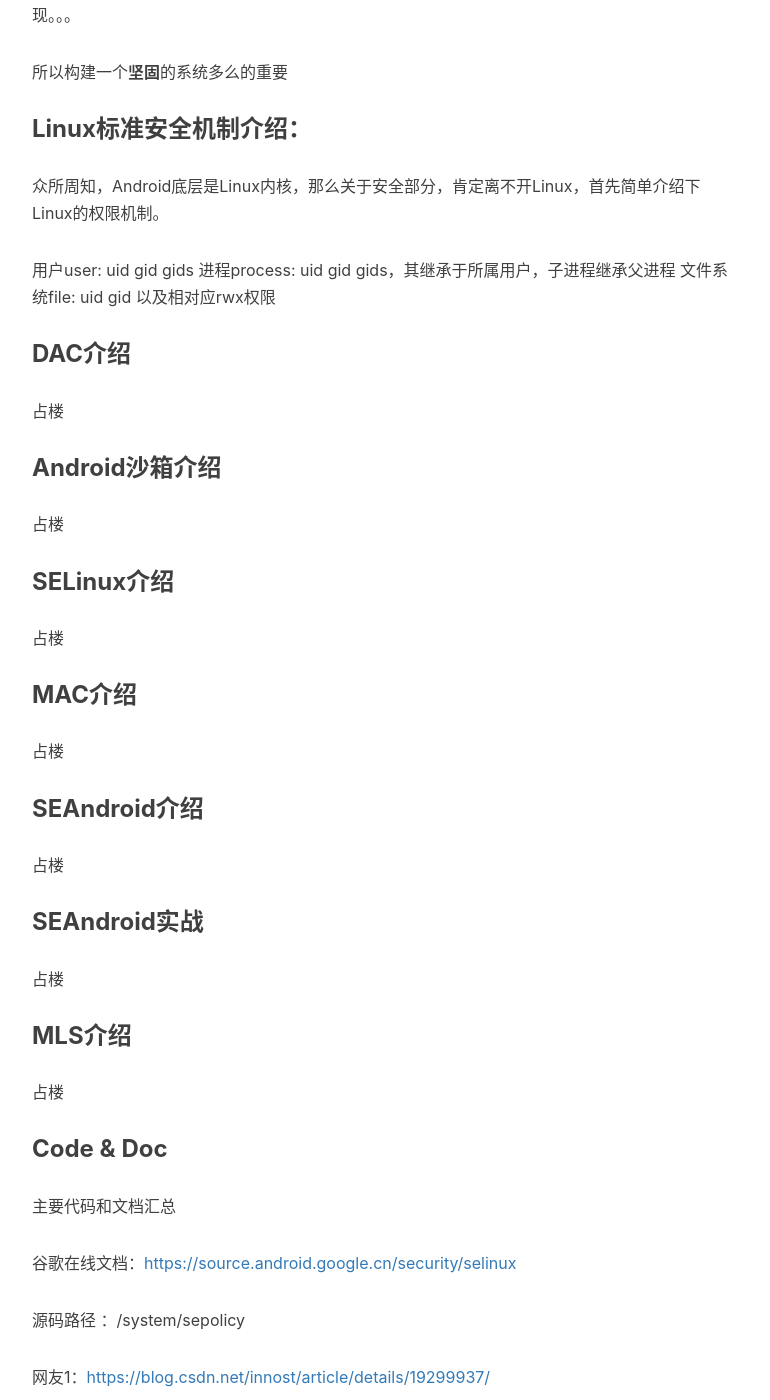
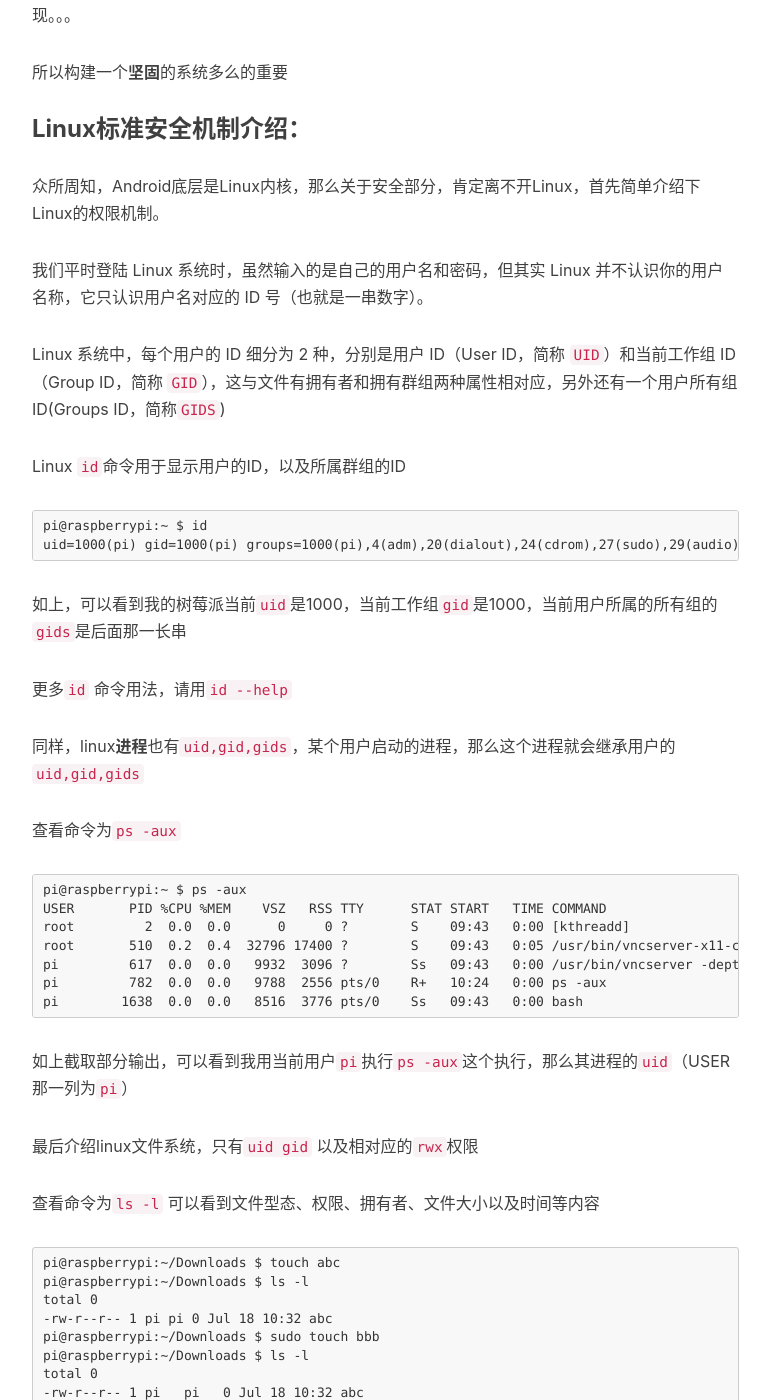
Before and after one commit to Nathan-Feng/Nathan-Feng.github.io, a Jekyll site: the page built from _posts/2021-07-15-selinux-seandroid.md, in a window 1280 px wide and 1400 px high, scrolled down 1177 px. Shown: the whole window, without its empty margins (233-1003 px from the left). Built offline with Jekyll 4.4.1, drawn with Linux system fonts in a browser that asks for light colours; nearby versions of some CDN libraries; comment, search, counter and statistics services are not loaded; some of the changed text lies outside the part shown.

Commit message:
update
update

````diff
--- a/_posts/2021-07-15-selinux-seandroid.md
+++ b/_posts/2021-07-15-selinux-seandroid.md
@@ -40,13 +40,78 @@
 
 众所周知，Android底层是Linux内核，那么关于安全部分，肯定离不开Linux，首先简单介绍下Linux的权限机制。
 
-用户user: uid gid gids
-进程process: uid gid gids，其继承于所属用户，子进程继承父进程
-文件系统file: uid gid 以及相对应rwx权限
+我们平时登陆 Linux 系统时，虽然输入的是自己的用户名和密码，但其实 Linux 并不认识你的用户名称，它只认识用户名对应的 ID 号（也就是一串数字）。
+
+Linux 系统中，每个用户的 ID 细分为 2 种，分别是用户 ID（User ID，简称 `UID`）和当前工作组 ID（Group ID，简称 `GID`），这与文件有拥有者和拥有群组两种属性相对应，另外还有一个用户所有组ID(Groups ID，简称`GIDS`)
+
+Linux `id`命令用于显示用户的ID，以及所属群组的ID
+
+```
+pi@raspberrypi:~ $ id
+uid=1000(pi) gid=1000(pi) groups=1000(pi),4(adm),20(dialout),24(cdrom),27(sudo),29(audio),44(video),46(plugdev),60(games),100(users),105(input),109(netdev),997(gpio),998(i2c),999(spi)
+```
+
+如上，可以看到我的树莓派当前`uid`是1000，当前工作组`gid`是1000，当前用户所属的所有组的`gids`是后面那一长串
+
+更多`id` 命令用法，请用`id --help`
+
+同样，linux**进程**也有`uid,gid,gids`，某个用户启动的进程，那么这个进程就会继承用户的`uid,gid,gids`
+
+查看命令为`ps -aux`
+
+```
+pi@raspberrypi:~ $ ps -aux
+USER       PID %CPU %MEM    VSZ   RSS TTY      STAT START   TIME COMMAND
+root         2  0.0  0.0      0     0 ?        S    09:43   0:00 [kthreadd]
+root       510  0.2  0.4  32796 17400 ?        S    09:43   0:05 /usr/bin/vncserver-x11-core -service
+pi         617  0.0  0.0   9932  3096 ?        Ss   09:43   0:00 /usr/bin/vncserver -depth 16 -geometry 1024x768 :1
+pi         782  0.0  0.0   9788  2556 pts/0    R+   10:24   0:00 ps -aux
+pi        1638  0.0  0.0   8516  3776 pts/0    Ss   09:43   0:00 bash
+```
+
+如上截取部分输出，可以看到我用当前用户`pi`执行`ps -aux`这个执行，那么其进程的`uid`（USER那一列为`pi`）
+
+最后介绍linux文件系统，只有`uid gid` 以及相对应的`rwx`权限
+
+查看命令为`ls -l` 可以看到文件型态、权限、拥有者、文件大小以及时间等内容
+
+```
+pi@raspberrypi:~/Downloads $ touch abc
+pi@raspberrypi:~/Downloads $ ls -l
+total 0
+-rw-r--r-- 1 pi pi 0 Jul 18 10:32 abc
+pi@raspberrypi:~/Downloads $ sudo touch bbb
+pi@raspberrypi:~/Downloads $ ls -l
+total 0
+-rw-r--r-- 1 pi   pi   0 Jul 18 10:32 abc
+-rw-r--r-- 1 root root 0 Jul 18 10:32 bbb
+pi@raspberrypi:~/Downloads $
+```
+
+如上，我在当前目录下使用当前用户`pi`创建了一个文件，那么从结果来看`-rw-r--r-- 1 pi pi 0 Jul 18 10:32 abc`我们就知道了这个文件的`uid`为pi ,`gid`为pi，其`rwx`权限为`-rw-r--r--`,其中第一个横杠`-`代表是一个文件,其余的9位，以3位为一组，分别代表当前用户对着文件的所有权，当前用户组对这个文件的所有权，以及其他用户组对这个文件的所有权，
+
+当我切换到root用户去创建一个文件夹的时候，那么可以看到其`uid gid`也变成了root
+
+总结一下：
+
+* 系统上的每个进程(运行中的程序)都作为一个特定的用户来运行
+* 每个文件都归一个特定的用户所有
+* 对资源(文件和目录等)的访问受用户所限制
+* 正在运行的进程所关联的用户可以决定该进程可访问的资源(文件/目录等）
 
 ### DAC介绍
 
-占楼
+全称：Discretionary access control (DAC) 自主式权限控制
+
+概念：如果一个用户拥有一个文件，那么用户可以允许自由的控制文件的读写和执行权限，那么就叫DAC
+
+上一节介绍的Linux标准安全机制就是属于DAC，那么这个机制有什么特点(缺点)吗
+
+1. 资源所有权掌握在特定用户的手里，导致资源可能被乱用
+2. 用户的区分度比较低，系统上只有两个特权等级：普通user和超级用户root
+3. 读权限可以转移，导致信息可以任意流动，比如用户A允许文件被B用户读，那么B读到文件后，可以转手传递给C
+
+可以看到这种DAC模式无论是用户和资源都难以控制，因此大家都想疯狂拿到root权限，然后就可以为所欲为
 
 ### Android沙箱介绍
 
````
